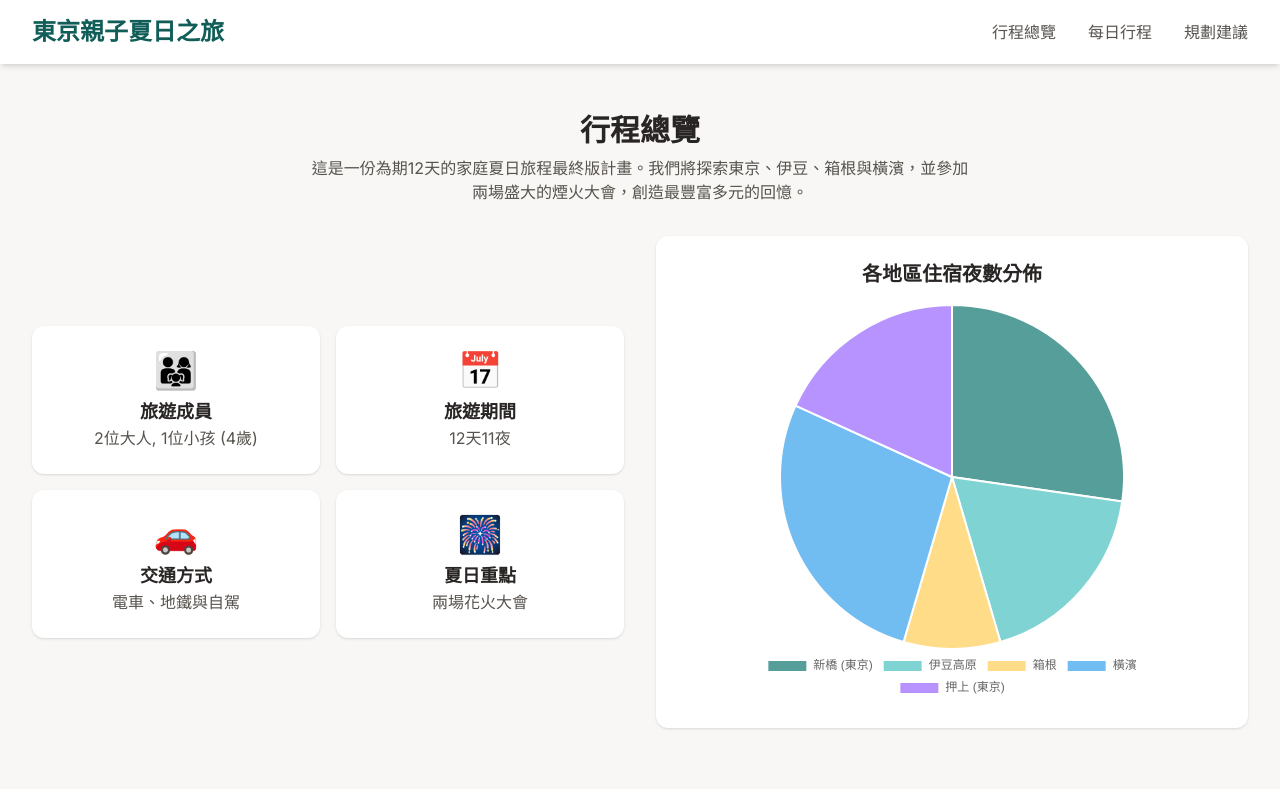
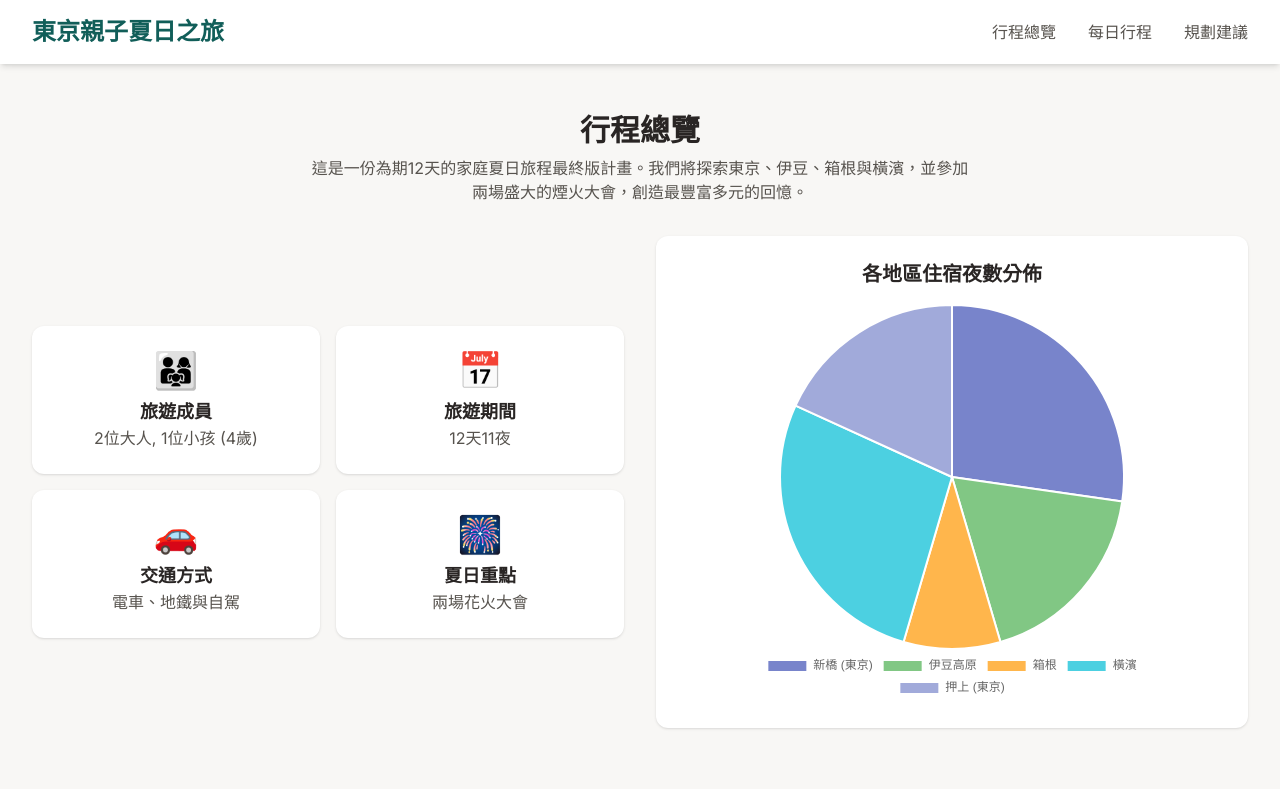
Before and after one commit to rexx/rexx.github.io, a plain HTML site: page itinerary.html in a window 1280 px wide. Shown: the top 789 px of the page. Drawn offline with nearby package versions, Linux system fonts and the light colour scheme.

Commit message:
style: update chart colors for accommodation data
- Change color scheme for accommodation nights in the chart.
- Enhance visual distinction between different locations.

```diff
--- a/itinerary.html
+++ b/itinerary.html
@@ -213,11 +213,11 @@
                     label: '住宿夜數',
                     data: [3, 2, 1, 3, 2],
                     backgroundColor: [
-                        'rgba(15, 118, 110, 0.7)',
-                        'rgba(75, 192, 192, 0.7)',
-                        'rgba(255, 206, 86, 0.7)',
-                        'rgba(54, 162, 235, 0.7)',
-                        'rgba(153, 102, 255, 0.7)'
+                        'rgba(63, 81, 181, 0.7)',  // 新橋: 都會藍
+                        'rgba(76, 175, 80, 0.7)',   // 伊豆: 大地綠
+                        'rgba(255, 152, 0, 0.7)',  // 箱根: 溫泉橘
+                        'rgba(0, 188, 212, 0.7)',   // 橫濱: 海洋青
+                        'rgba(121, 134, 203, 0.7)' // 押上: 天空藍
                     ],
                     borderColor: '#fff',
                     borderWidth: 2
```
